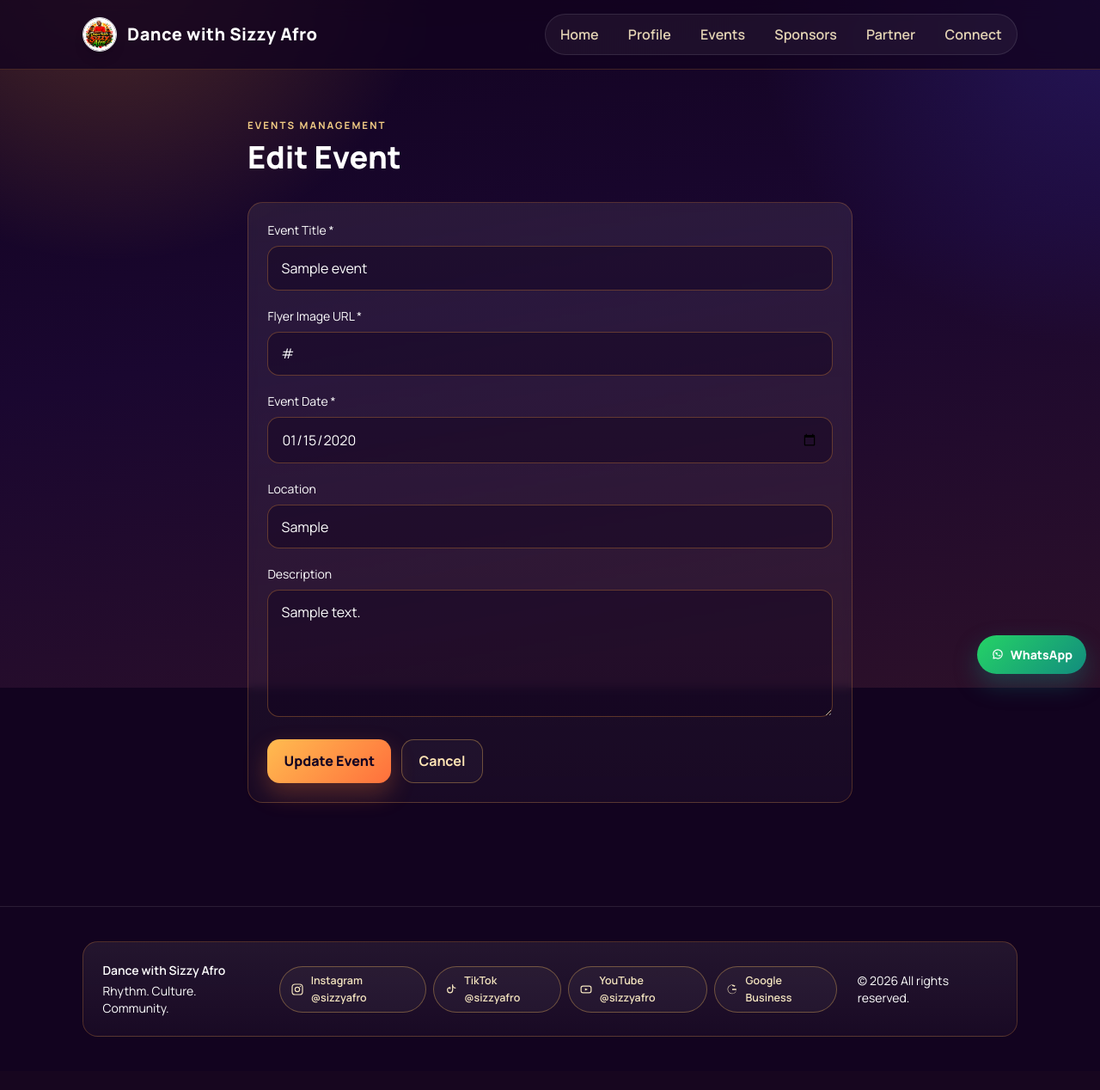
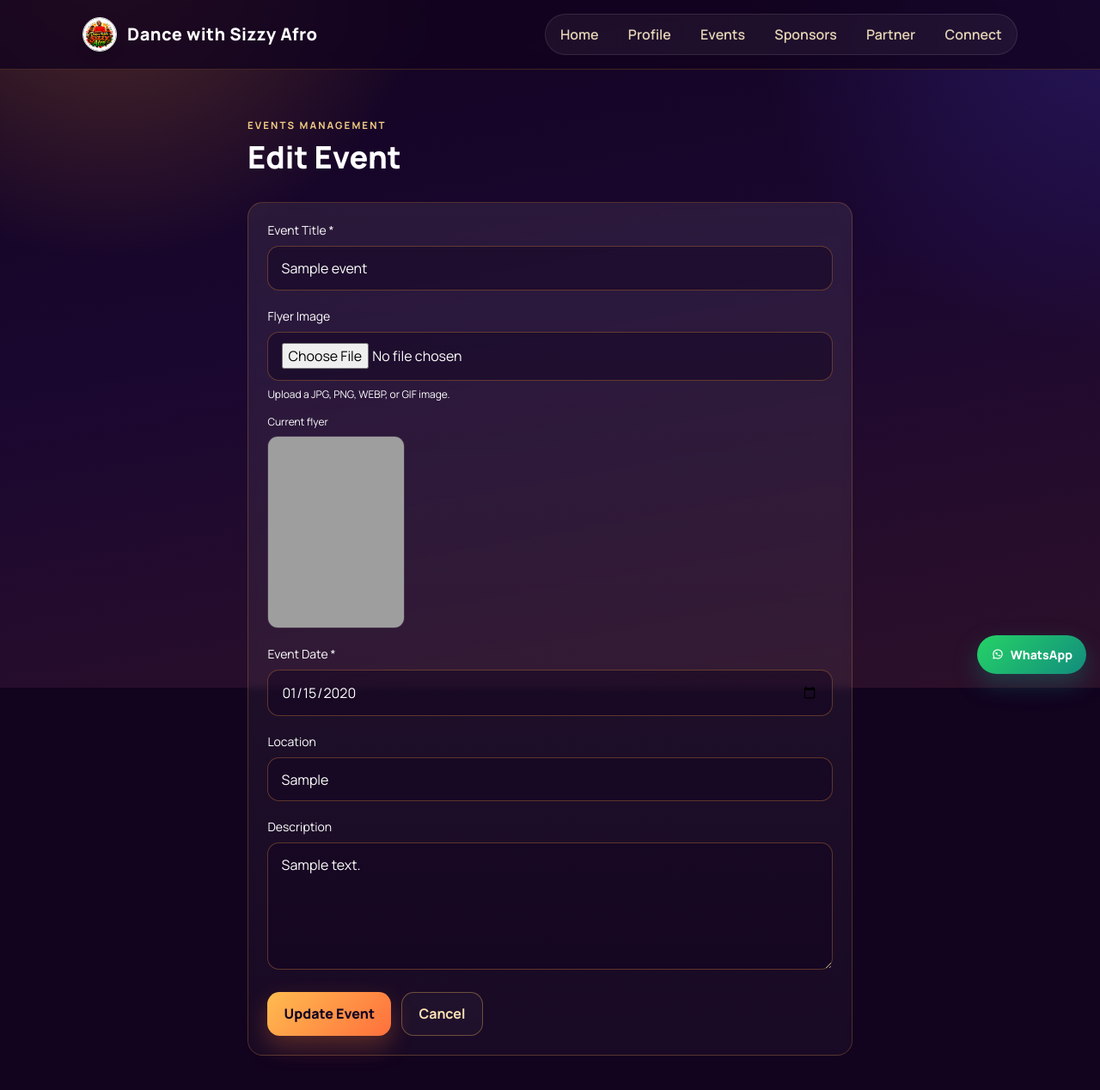
Before and after one commit to twinodev/sizzy-afro-website, a Flask app: page /admin/events/edit/1 in a window 1280 px wide. Shown: the top 1268 px of the page at 86% size. Before the commit the page ends 1206 px from the top, so only its background shows below. Run offline with Flask 3, Linux system fonts and the light colour scheme; the visitor is signed in with stand-in values (Sample User, id 1); tables that the repository leaves empty hold one stand-in row (values such as "Sample post"); some libraries are stand-ins or nearby versions; grey boxes are pictures that could not be loaded.

Commit message:
Add event flyer image uploads

```diff
--- a/app.py
+++ b/app.py
@@ -1,6 +1,11 @@
 import os
+import mimetypes
+import uuid
 from datetime import datetime
 from functools import wraps
+from urllib.error import HTTPError, URLError
+from urllib.parse import quote
+from urllib.request import Request, urlopen
 
 from flask import Flask, flash, redirect, render_template, request, session, url_for
 from flask_sqlalchemy import SQLAlchemy
@@ -32,6 +37,9 @@ app.config["MAIL_PASSWORD"] = os.getenv("MAIL_PASSWORD")
 app.config["MAIL_DEFAULT_SENDER"] = os.getenv("MAIL_DEFAULT_SENDER", os.getenv("MAIL_USERNAME"))
 app.config["ADMIN_EMAIL"] = os.getenv("ADMIN_EMAIL", "sizzyafro@gmail.com")
 app.config["MAIL_SUPPRESS_SEND"] = True  # Disable actual sending during development
+app.config["SUPABASE_URL"] = os.getenv("SUPABASE_URL")
+app.config["SUPABASE_SERVICE_ROLE_KEY"] = os.getenv("SUPABASE_SERVICE_ROLE_KEY")
+app.config["SUPABASE_STORAGE_BUCKET"] = os.getenv("SUPABASE_STORAGE_BUCKET", "event-flyers")
 
 # Initialize mail lazily
 mail = None
@@ -101,6 +109,61 @@ def _ensure_event_flyer_column():
     if "flyer_url" not in columns:
         db.session.execute(text("ALTER TABLE events ADD COLUMN flyer_url TEXT"))
         db.session.commit()
+
+
+def _allowed_image_filename(filename):
+    allowed_extensions = {".jpg", ".jpeg", ".png", ".webp", ".gif"}
+    _, extension = os.path.splitext(filename.lower())
+    return extension in allowed_extensions
+
+
+def _upload_flyer_to_supabase(file_storage):
+    """Upload an image to Supabase Storage and return its public URL."""
+    if not file_storage or not file_storage.filename:
+        raise ValueError("Please choose a flyer image to upload.")
+
+    if not app.config["SUPABASE_URL"] or not app.config["SUPABASE_SERVICE_ROLE_KEY"]:
+        raise ValueError("Supabase storage is not configured.")
+
+    if not _allowed_image_filename(file_storage.filename):
+        raise ValueError("Flyer image must be a JPG, PNG, WEBP, or GIF file.")
+
+    original_extension = os.path.splitext(file_storage.filename)[1].lower()
+    mime_type = file_storage.mimetype or mimetypes.guess_type(file_storage.filename)[0] or "application/octet-stream"
+    if not mime_type.startswith("image/"):
+        raise ValueError("Flyer image must be an image file.")
+
+    object_name = f"events/{uuid.uuid4().hex}{original_extension or '.jpg'}"
+    upload_url = (
+        f"{app.config['SUPABASE_URL'].rstrip('/')}"
+        f"/storage/v1/object/{app.config['SUPABASE_STORAGE_BUCKET']}/{quote(object_name, safe='/')}"
+    )
+
+    payload = file_storage.read()
+    request_obj = Request(
+        upload_url,
+        data=payload,
+        method="POST",
+        headers={
+            "Authorization": f"Bearer {app.config['SUPABASE_SERVICE_ROLE_KEY']}",
+            "apikey": app.config["SUPABASE_SERVICE_ROLE_KEY"],
+            "Content-Type": mime_type,
+            "x-upsert": "true",
+        },
+    )
+
+    try:
+        with urlopen(request_obj, timeout=30) as response:
+            response.read()
+    except HTTPError as error:
+        raise ValueError(f"Flyer upload failed with status {error.code}.") from error
+    except URLError as error:
+        raise ValueError("Flyer upload failed. Please try again.") from error
+
+    return (
+        f"{app.config['SUPABASE_URL'].rstrip('/')}"
+        f"/storage/v1/object/public/{app.config['SUPABASE_STORAGE_BUCKET']}/{quote(object_name, safe='/')}"
+    )
 
 
 def admin_required(view_func):
@@ -272,12 +335,18 @@ def admin_events_create():
     if request.method == "POST":
         title = request.form.get("title", "").strip()
         description = request.form.get("description", "").strip()
-        flyer_url = request.form.get("flyer_url", "").strip()
         event_date = request.form.get("event_date", "").strip()
         location = request.form.get("location", "").strip()
+        flyer_file = request.files.get("flyer_file")
 
-        if not title or not flyer_url or not event_date:
+        if not title or not event_date or not flyer_file or not flyer_file.filename:
             flash("Title, flyer image, and event date are required.", "error")
+            return redirect(url_for("admin_events_create"))
+
+        try:
+            flyer_url = _upload_flyer_to_supabase(flyer_file)
+        except ValueError as error:
+            flash(str(error), "error")
             return redirect(url_for("admin_events_create"))
 
         event = Event(
@@ -304,13 +373,21 @@ def admin_events_edit(event_id):
     if request.method == "POST":
         title = request.form.get("title", "").strip()
         description = request.form.get("description", "").strip()
-        flyer_url = request.form.get("flyer_url", "").strip()
         event_date = request.form.get("event_date", "").strip()
         location = request.form.get("location", "").strip()
+        flyer_file = request.files.get("flyer_file")
 
-        if not title or not flyer_url or not event_date:
-            flash("Title, flyer image, and event date are required.", "error")
+        if not title or not event_date:
+            flash("Title and event date are required.", "error")
             return redirect(url_for("admin_events_edit", event_id=event_id))
+
+        flyer_url = event.flyer_url
+        if flyer_file and flyer_file.filename:
+            try:
+                flyer_url = _upload_flyer_to_supabase(flyer_file)
+            except ValueError as error:
+                flash(str(error), "error")
+                return redirect(url_for("admin_events_edit", event_id=event_id))
 
         event.title = title
         event.description = description
--- a/templates/admin_events_form.html
+++ b/templates/admin_events_form.html
@@ -21,15 +21,22 @@
     {% endif %}
   {% endwith %}
 
-  <form method="POST" class="card-soft space-y-5">
+  <form method="POST" enctype="multipart/form-data" class="card-soft space-y-5">
     <div>
       <label for="title" class="block text-sm mb-2 text-afro-100">Event Title *</label>
       <input id="title" name="title" type="text" class="field-input" value="{{ event.title if event else '' }}" required />
     </div>
 
     <div>
-      <label for="flyer_url" class="block text-sm mb-2 text-afro-100">Flyer Image URL *</label>
-      <input id="flyer_url" name="flyer_url" type="url" class="field-input" value="{{ event.flyer_url if event else '' }}" placeholder="https://..." required />
+      <label for="flyer_file" class="block text-sm mb-2 text-afro-100">Flyer Image {% if not event %}*{% endif %}</label>
+      <input id="flyer_file" name="flyer_file" type="file" accept="image/*" class="field-input" {% if not event %}required{% endif %} />
+      <p class="mt-2 text-xs text-afro-100/70">Upload a JPG, PNG, WEBP, or GIF image.</p>
+      {% if event and event.flyer_url %}
+        <div class="mt-4">
+          <p class="text-xs text-afro-100/70 mb-2">Current flyer</p>
+          <img src="{{ event.flyer_url }}" alt="{{ event.title }} flyer" class="w-40 h-56 object-cover rounded-xl border border-white/10" />
+        </div>
+      {% endif %}
     </div>
 
     <div>
```
